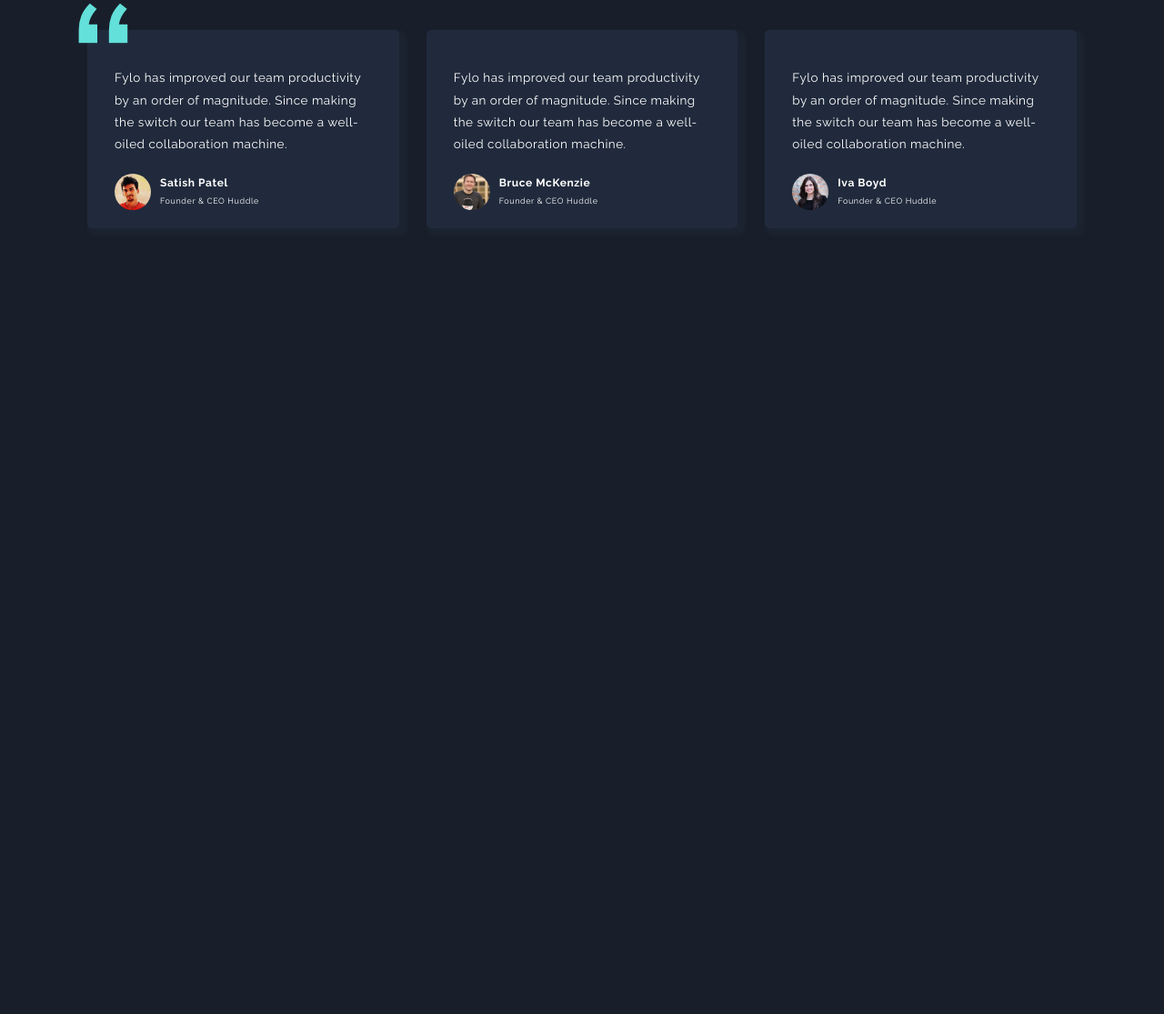
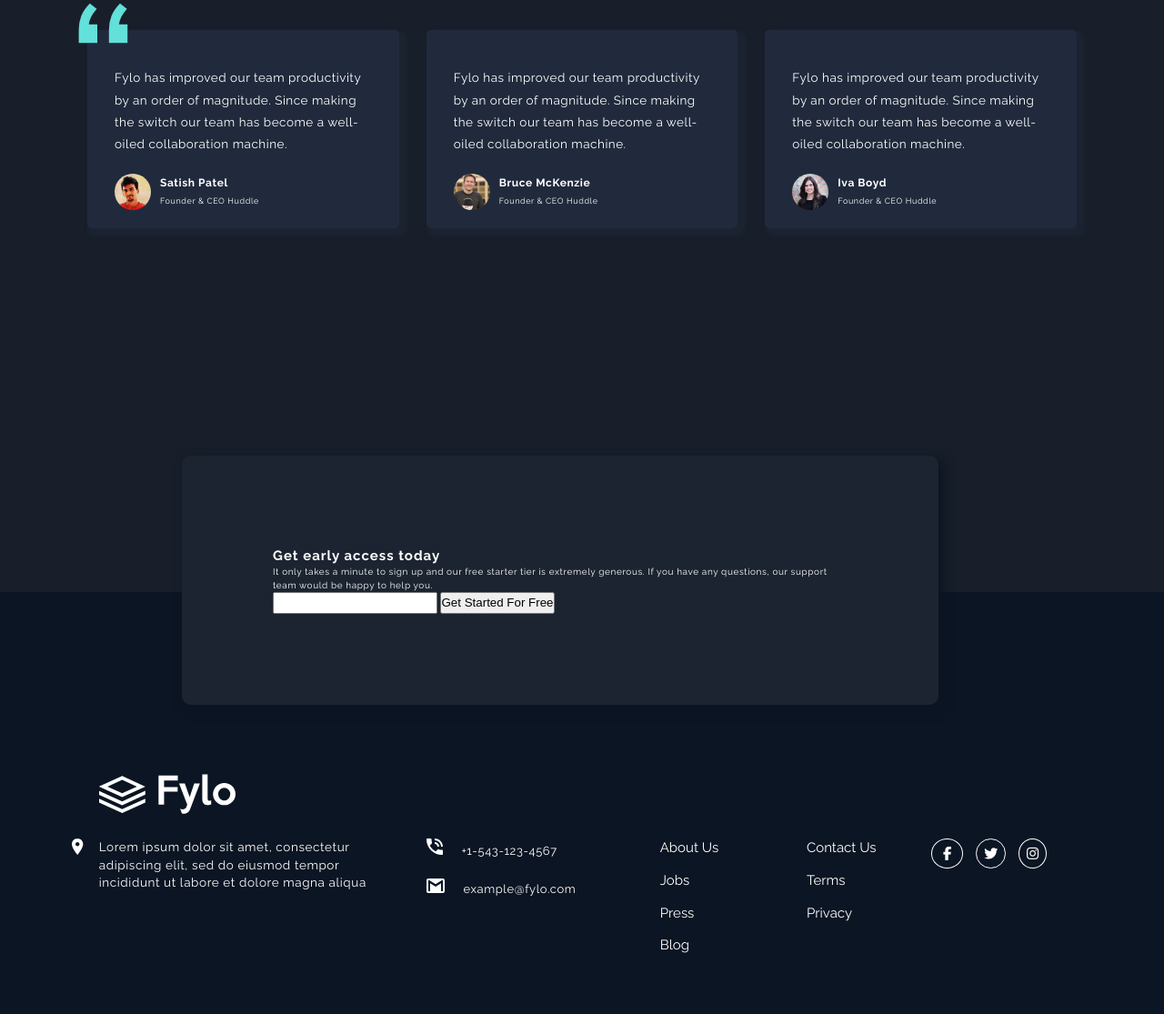
Before and after one commit to StefanSelfTaught/fylo_design, a website: page index.html in a window 1280 px wide. Shown: the part 2316-3431 px from the top of the page at 91% size. Before the commit the page ends 2667 px from the top, so only its background shows below. Drawn offline with Linux system fonts and the light colour scheme.

Commit message:
Finishing footer

```diff
--- a/index.html
+++ b/index.html
@@ -104,5 +104,51 @@
 			</div>
 		</section>
 	</main>
+	<footer class="footer">
+		<section class="email">
+		<h1>Get early access today</h1>
+		<p>It only takes a minute to sign up and our free starter tier is extremely generous. If you have any
+ 		questions, our support team would be happy to help you.</p>
+ 		<div class="signup">
+ 			<input type="email" name="email">
+ 			<button>Get Started For Free</button>
+ 		</div>
+		</section>
+		<div class="footer__content">
+		<img src="images/logo.svg" class="footer__logo">
+			<div class="footer__location">
+				<p>
+					<img src="images/icon-location.svg" class="footer__location-img">
+					Lorem ipsum dolor sit amet, consectetur adipiscing elit, sed do eiusmod tempor incididunt ut labore et
+	  				dolore magna aliqua
+  				</p>
+			</div>
+			<div class="footer__contact">
+				<p><img src="images/icon-phone.svg">+1-543-123-4567</p>
+				<p><img src="images/icon-email.svg">example@fylo.com</p>
+			</div>
+			<div class="footer__links">
+				<ul>
+					<li><a href="/">About Us</a></li>
+					<li><a href="/">Jobs</a></li>
+					<li><a href="/">Press</a></li>
+					<li><a href="/">Blog</a></li>
+				</ul>
+			</div>
+			<div class="footer__links2">
+				<ul>
+					<li><a href="/">Contact Us</a></li>
+					<li><a href="/">Terms</a></li>
+					<li><a href="/">Privacy</a></li>
+				</ul>
+			</div>
+			<div class="footer__social">
+				<i class="fab fa-facebook-f"></i>
+				<i class="fab fa-twitter"></i>
+				<i class="fab fa-instagram"></i>
+			</div>
+		</div>
+	</footer>
+	<script src="https://kit.fontawesome.com/28f1a20f77.js"></script>
 </body>
 </html>
--- a/sass/_components.scss
+++ b/sass/_components.scss
@@ -140,10 +140,8 @@
 	}
 
 	&__testimonials {
-		margin-bottom: 10rem;
-		padding-bottom: 10rem;
 		width: 85%;
-		margin: 0 auto;
+		margin: 0rem auto 40rem auto;
 		display: grid;
 		grid-template-columns: repeat(auto-fit, minmax(20rem, 1fr));
 		grid-template-rows: 1fr;
@@ -199,3 +197,115 @@
 		}
 	}
 }
+// ----- MAIL-SECTION -----
+.email {
+	background-color: $color-primary-2;
+	box-shadow: 5px 5px 12px 2px rgba(11,21,35,0.95);
+	border-radius: 10px;
+	padding: 10rem;
+	width: 65%;
+	margin: 0 auto;
+	position: absolute;
+	top: -15rem;
+	left: 20rem;
+}
+
+// ----- FOOTER-SECTION -----
+.footer {
+	background-color: $color-primary-3;
+	padding: 20rem 0 5rem 0;
+	position: relative;
+
+	&__content {
+		width: 83%;
+		margin: 0 auto;
+		display: grid;
+		grid-column-gap: 1rem;
+		justify-items: center;
+  		grid-template-columns: 2fr 1.5fr 1fr 1fr 1fr;
+  		grid-template-rows: 0.5fr 1fr;
+  		grid-template-areas: "Logo Logo Logo Logo Logo";
+	}
+
+	&__location {
+		font-size: 1.35rem;
+		position: relative;
+	}
+
+	&__logo {
+		width: 15rem;
+		grid-area: Logo;
+		justify-self: start;
+	}
+
+	&__location-img {
+		position: absolute;
+		top: 0;
+		left: -3rem;
+	}
+
+	&__contact {
+		font-size: 1.3rem;
+
+		p {
+			margin-bottom: 2rem;
+		}
+
+		img {
+			margin-right: 2rem;
+		}
+	}
+
+	&__links {
+
+		ul {
+			list-style-type: none;
+			margin: 0;
+			padding: 0;
+		}
+
+		li {
+			margin-bottom: 1.4rem;
+		}
+
+		a {
+			color: $color-white;
+			text-decoration: none;
+			font-size: 1.5rem;
+		}
+	}
+
+	&__links2 {
+
+		ul {
+			list-style-type: none;
+			margin: 0;
+			padding: 0;
+		}
+
+		li {
+			margin-bottom: 1.4rem;
+		}
+
+		a {
+			color: $color-white;
+			text-decoration: none;
+			font-size: 1.5rem;
+		}
+	}
+
+	&__social {
+		font-size: 1.5rem;
+
+		.fa-facebook-f {
+			padding: .8rem 1.2rem .8rem 1.2rem;
+		}
+
+		i {
+			border: 1px solid $color-white;
+			border-radius: 150%;
+			padding: .8rem;
+			margin-right: 1rem;
+		}
+	}
+}
```
Also changed, not shown: css/main.css.
